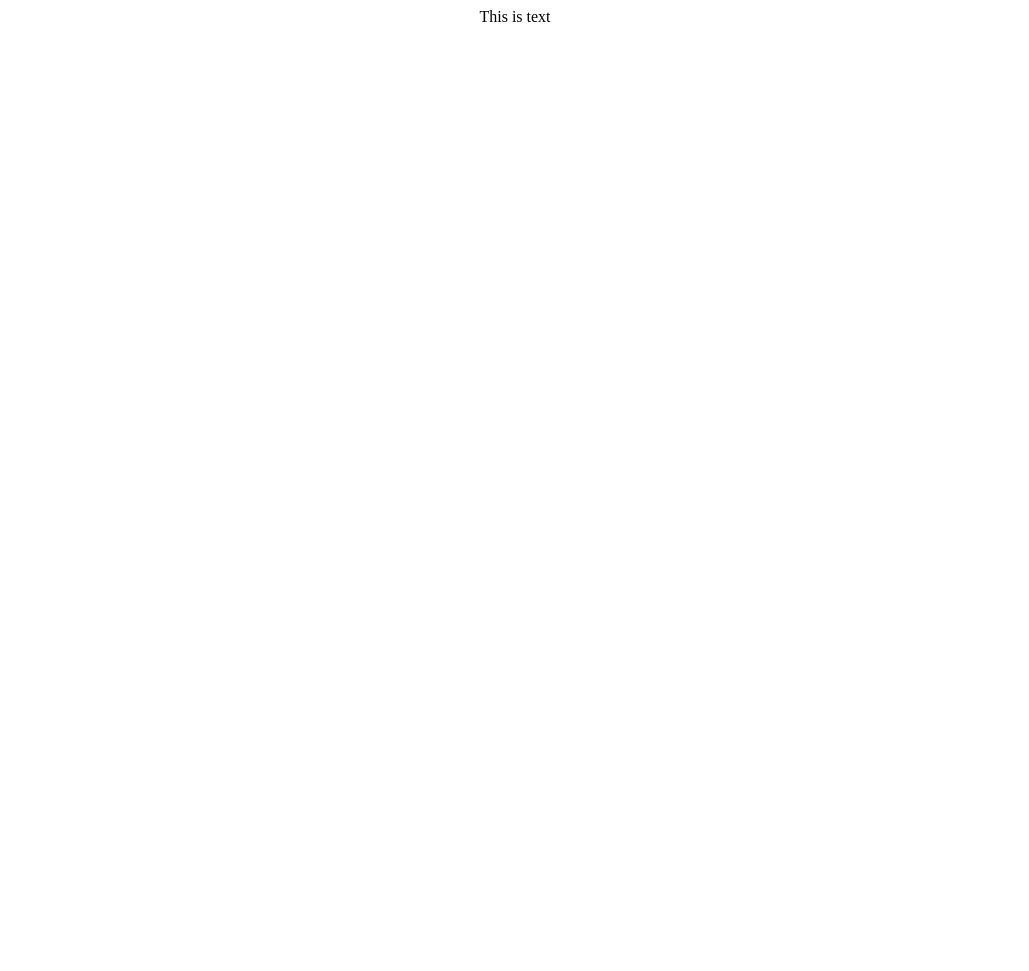
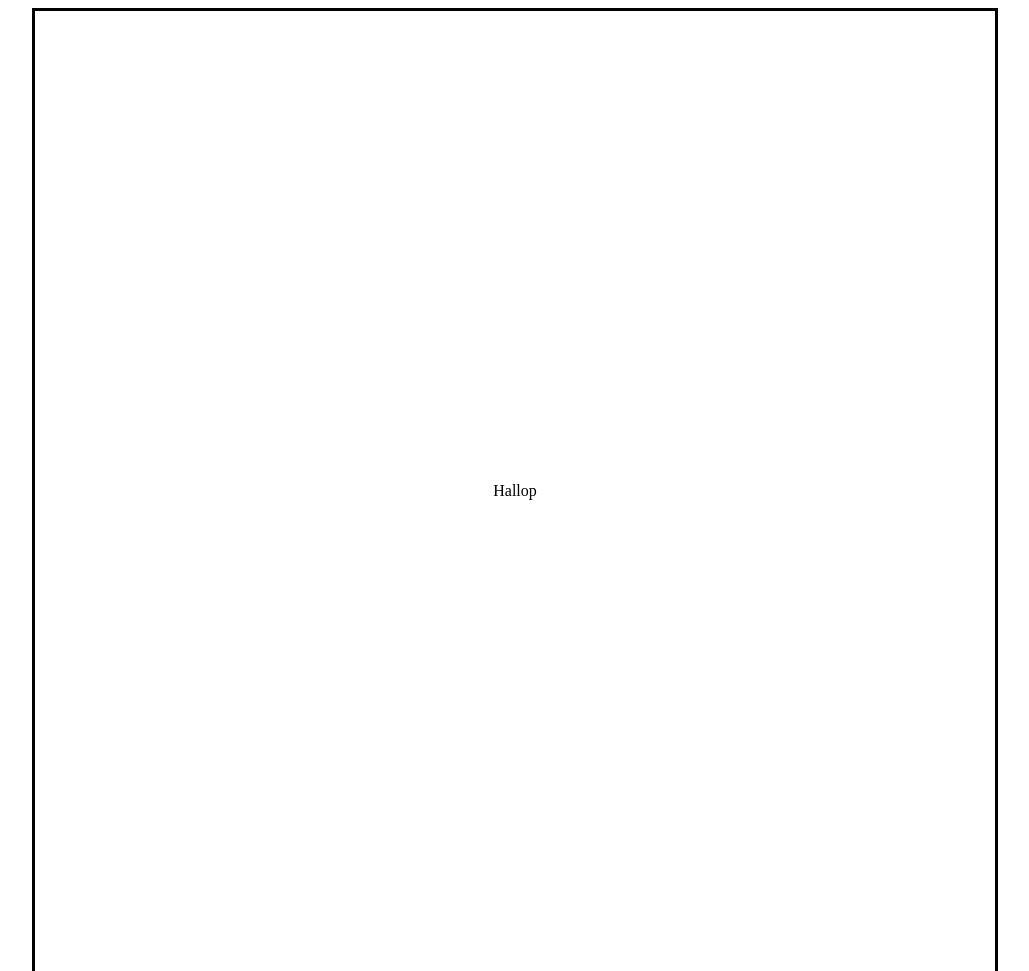
Before and after one commit to JMestre32/etch-a-sketch, a plain HTML site: page index.html in a window 1280 px wide. Shown: the top 971 px of the page, without its empty margins (125-1154 px from the left). Before the commit the page ends 800 px from the top, so only its background shows below. Drawn offline with Linux system fonts and the light colour scheme.

Commit message:
Restarting

```diff
--- a/index.html
+++ b/index.html
@@ -9,6 +9,7 @@
   </head>
   <body>
     <div id = "container">
+      <div class = grid>Hallop</div>
     </div>
     <script src="index.js"></script>
   </body>
--- a/index.js
+++ b/index.js
@@ -1,12 +1,7 @@
 // Create a webpage with a 16x16 grid of square divs
 
 const container = document.querySelector("#container");
-
-const grid = document.createElement("div");
-grid.setAttribute("style", "display: Flex; justify-content: center;")
-grid.textContent = "This is text";
-
-container.appendChild(grid)
+container.setAttribute("style", "display: flex; justify-content: center; align-items: center")
 
 
 // Use JS to create the divs, don't create them by hand in HTML
--- a/styles.css
+++ b/styles.css
@@ -0,0 +1,8 @@
+.grid{
+    display: flex;
+    border: solid black;
+    width: 960px;
+    height: 960px;
+    justify-content: center;
+    align-items: center;
+}
```
